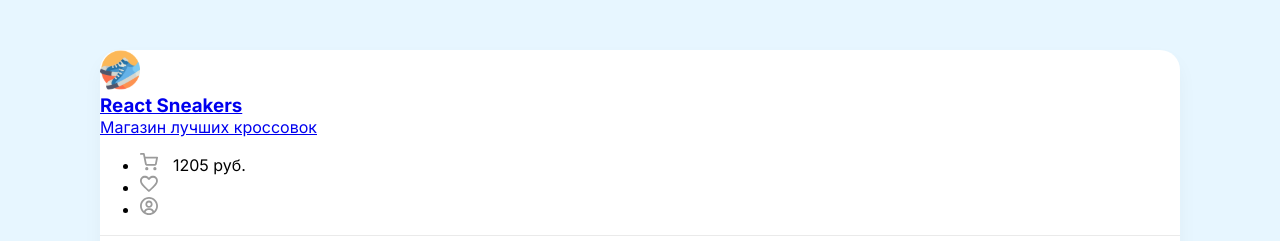
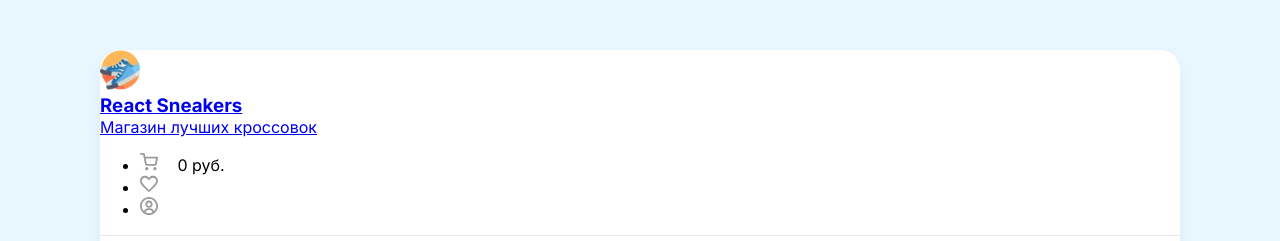
Before and after one commit to En1boy/React-Sneakers, a React (Create React App) app: page / in a window 1280 px wide. Shown: the top 241 px of the page. Built offline with nearby package versions, Linux system fonts and the light colour scheme; no server answers.

Commit message:
отображение цены в корзине

```diff
--- a/src/App.js
+++ b/src/App.js
@@ -18,7 +18,7 @@ function App() {
 	React.useEffect(() => {
 		async function fetchData() {
 			const cartResponse = await axios.get(
-				'https://634934c9a59874146b19fe11.mockapi.io/cart',
+				'https://63ea096b811db3d7ef052b32.mockapi.io/cart',
 			);
 			const favoritesResponse = await axios.get(
 				'https://634934c9a59874146b19fe11.mockapi.io/favorite',
@@ -40,19 +40,19 @@ function App() {
 	const onAddToCart = (obj) => {
 		if (cartItems.find((item) => Number(item.id) === Number(obj.id))) {
 			axios.delete(
-				`https://634934c9a59874146b19fe11.mockapi.io/cart/${obj.id}`,
+				`https://63ea096b811db3d7ef052b32.mockapi.io/cart/${obj.id}`,
 			);
 			setCartItems((prev) =>
 				prev.filter((item) => Number(item.id) !== Number(obj.id)),
 			);
 		} else {
-			axios.post('https://634934c9a59874146b19fe11.mockapi.io/cart', obj);
+			axios.post('https://63ea096b811db3d7ef052b32.mockapi.io/cart', obj);
 			setCartItems((prev) => [...prev, obj]);
 		}
 	};
 
 	const onRemoveItem = (id) => {
-		axios.delete(`https://634934c9a59874146b19fe11.mockapi.io/cart/${id}`); //удаление данных в бэкенд в корзине
+		axios.delete(`https://63ea096b811db3d7ef052b32.mockapi.io/cart/${id}`); //удаление данных в бэкенд в корзине
 		setCartItems((prev) => prev.filter((item) => item.id !== id));
 	};
 
--- a/src/components/Header.js
+++ b/src/components/Header.js
@@ -1,6 +1,11 @@
+import React from 'react';
 import { Link } from 'react-router-dom';
+import AppContext from '../context';
 
 function Header(props) {
+	const { cartItems } = React.useContext(AppContext);
+	const totalPrice = cartItems.reduce((sum, obj) => obj.price + sum, 0);
+
 	return (
 		<header className='d-flex justify-between align-center p-40 '>
 			<Link to='/'>
@@ -15,7 +20,7 @@ function Header(props) {
 			<ul className='d-flex'>
 				<li onClick={props.onClickCart} className='mr-30 cu-p'>
 					<img width={18} height={18} src='/img/cart.svg' alt='Cart' />
-					<span>1205 руб.</span>
+					<span> {totalPrice} руб.</span>
 				</li>
 				<li className='mr-20 cu-p'>
 					<Link to='/favorites'>
--- a/src/components/Sidebar.js
+++ b/src/components/Sidebar.js
@@ -10,6 +10,7 @@ function Sidebar({ onClose, onRemove, items = [] }) {
 	const [orderId, setOrderId] = React.useState(null);
 	const [isOrderComplete, setIsOrderComplete] = React.useState(false);
 	const [isLoading, setIsLoading] = React.useState(false);
+	const totalPrice = cartItems.reduce((sum, obj) => obj.price + sum, 0);
 
 	const onClickOrder = async () => {
 		try {
@@ -26,7 +27,7 @@ function Sidebar({ onClose, onRemove, items = [] }) {
 			for (let i = 0; i < cartItems.length; i++) {
 				const item = cartItems[i];
 				await axios.delete(
-					'https://634934c9a59874146b19fe11.mockapi.io/cart/' + item.id,
+					'https://63ea096b811db3d7ef052b32.mockapi.io/cart/' + item.id,
 				);
 				await delay(1000);
 			}
@@ -81,7 +82,7 @@ function Sidebar({ onClose, onRemove, items = [] }) {
 								<li>
 									<span>Итого:</span>
 									<div></div>
-									<b>21 498 руб.</b>
+									<b>{totalPrice} руб.</b>
 								</li>
 								<li>
 									<span>Налог 5%:</span>
```
